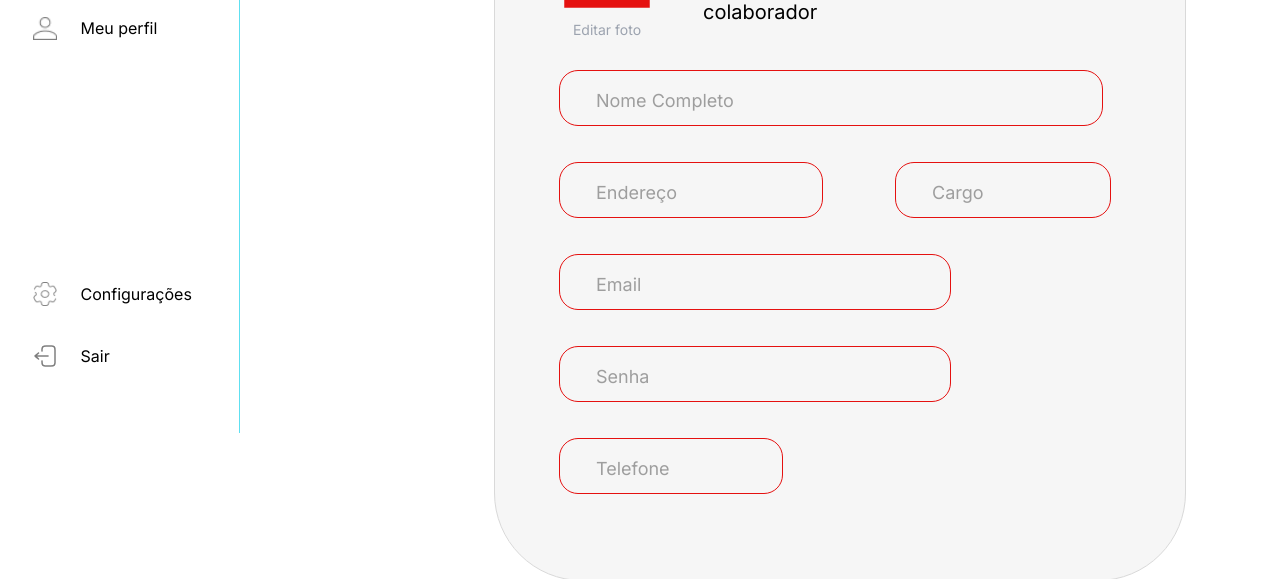
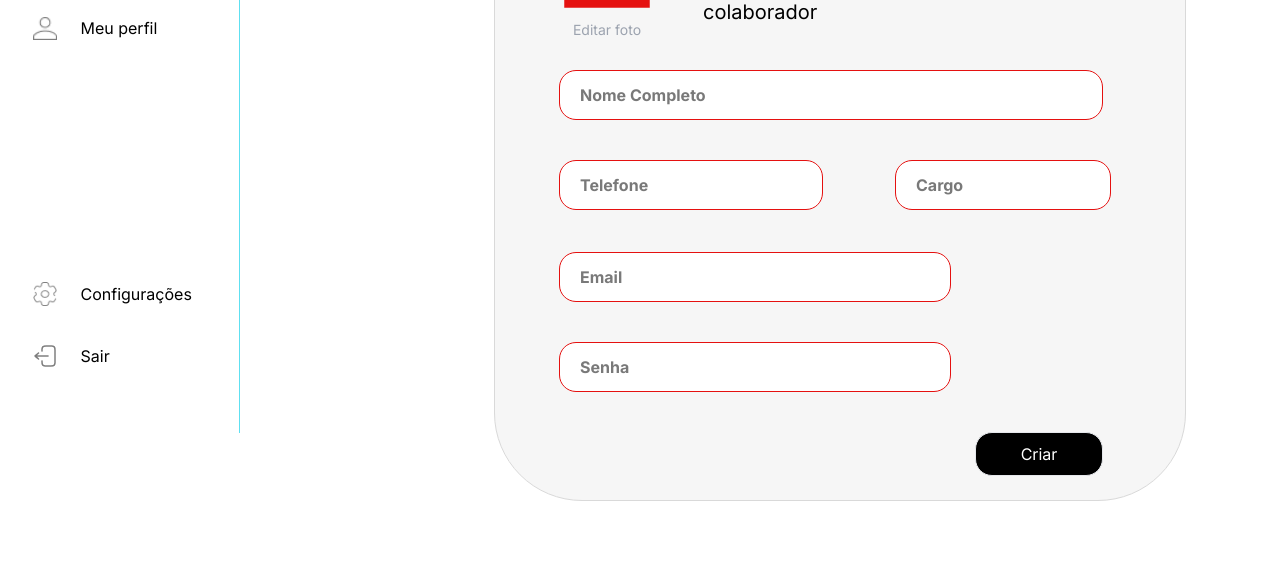
Before and after one commit to artursanntos/vfoods, a React (Vite) app: page /new_collaborator in a window 1280 px wide. Shown: the part 367-946 px from the top of the page. After the commit the page ends 900 px from the top, so only its background shows below. Built offline with nearby package versions, Linux system fonts and the light colour scheme; no server answers.

Commit message:
feature: criar colaborador funcionando

```diff
--- a/src/App.tsx
+++ b/src/App.tsx
@@ -10,6 +10,7 @@ import Collaborator from "./pages/Collaborator"
 import { Route, Routes } from "react-router-dom"
 import { VfoodsProvider } from "./contexts/VfoodsContext"
 import { IndicatorProvider } from "./contexts/IndicatorContext"
+import { CollaboratorProvider } from "./contexts/ColaboratorContext"
 
 function App() {
 
@@ -18,6 +19,7 @@ function App() {
         <>
             <VfoodsProvider>
             <IndicatorProvider>
+            <CollaboratorProvider>
                 <Routes>
 
                     <Route path="/login" element={<Login/>}/>
@@ -33,6 +35,7 @@ function App() {
                     <Route path="/collabotarors/:id/pdf"/>
 
                 </Routes>
+            </CollaboratorProvider>
             </IndicatorProvider>
             </VfoodsProvider>
 
--- /dev/null
+++ b/src/contexts/ColaboratorContext.tsx
@@ -0,0 +1,51 @@
+import { createContext, SetStateAction, useState, Dispatch, ReactNode } from 'react';
+import { collaboratorType } from '../types';
+import { useContext } from 'react';
+import { VfoodsContext } from './VfoodsContext';
+import axios from 'axios';
+
+interface CollaboratorContextType {
+    collaborator: collaboratorType;
+    setCollab: Dispatch<SetStateAction<collaboratorType>>
+    createCollab: () => Promise<void>;
+}
+
+interface CollaboratorProviderProps {
+    children: ReactNode
+}
+
+export const CollaboratorContext = createContext({} as CollaboratorContextType);
+
+export function CollaboratorProvider({ children }: CollaboratorProviderProps) {
+    const [collaborator, setCollab] = useState<collaboratorType>({} as collaboratorType)
+    const { manager } = useContext(VfoodsContext);
+
+    const createCollab = async () => {
+        console.log("Chegou aqui");
+
+        try {
+            const url = 'http://localhost:3000/colaborador'
+
+            const headers = {
+                'Content-Type': 'application/json'
+            }
+
+            console.log(manager.id);
+
+            // setCollab({...collaborator, gestor: manager.id})
+
+            const response = await axios.post(url, {...collaborator, idGestor: manager.id}, { headers })
+
+            console.log(response)
+        } catch (error) {
+            console.log(error)
+        }
+    }
+
+    return (
+        <CollaboratorContext.Provider value={{ collaborator, setCollab,  createCollab }}>
+            {children}
+        </CollaboratorContext.Provider>
+    )
+
+}
--- a/src/pages/NewCollaborator.tsx
+++ b/src/pages/NewCollaborator.tsx
@@ -1,11 +1,57 @@
-import { Header } from "../componets/Header/Header"
-import { SideBar } from "../componets/SideBar/SideBar"
+import { useState, useContext } from 'react';
+import { Header } from '../componets/Header/Header'
+import { SideBar } from '../componets/SideBar/SideBar'
+import { Link } from 'react-router-dom';
+import { CollaboratorContext } from '../contexts/ColaboratorContext';
+import Modal from 'react-modal';
+import Textbox from "../componets/Atomos/Textbox"
 
 export default function NewCollaborator() {
 
+    const [indicatorModalIsOpen, setIndicatorModalIsOpen] = useState(false);
+    const {collaborator, setCollab} = useContext(CollaboratorContext)
+    const {createCollab} = useContext(CollaboratorContext)
+
+    const handleNome = (childData: string) => {
+        setCollab({...collaborator, nome: childData})
+    }
+
+    const handleImage = (childData: string) => {
+        setCollab({...collaborator, imagem: childData})
+    }
+
+    const handleEmail = (childData: string) => {
+        setCollab({...collaborator, email: childData})
+    }
+
+    const handleSenha = (childData: string) => {
+        setCollab({...collaborator, senha: childData})
+    }
+
+    const handleCargo = (childData: string) => {
+        setCollab({...collaborator, cargo: childData})
+    }
+
+    const handleTelefone = (childData: string) => {
+        setCollab({...collaborator, telefone: childData})
+    }
+
+    function create() {
+        const deadlineDate = new Date();
+        setCollab({...collaborator, data_admissao: deadlineDate})
+        console.log('chegou no log')
+        createCollab()
+    }
+
+    function openIndicatorModal() {
+        setIndicatorModalIsOpen(true);
+    }
+
+    function closeModal() {
+        setIndicatorModalIsOpen(false);
+    }
 
     return (
-
         <>
             <div className='flex'>
 
@@ -15,15 +61,15 @@ export default function NewCollaborator() {
 
                     <div className='flex flex-col items-center pb-16'>
 
-                        <Header pathUserImg={'src/componets/Header/assets/userImg.png'} userName={'Carlos Eduardo L.'} />
+                        <Header/>
 
                     </div>
 
-                    <div className='flex flex-col gap-9 border rounded-[5.5rem] border-cinza-300 bg-cinza-200 h-[47rem] w-[43.25rem] ml-24 mb-8'>
+                    <div className='flex flex-col gap-9 border rounded-[5.5rem] border-cinza-300 bg-cinza-200 h-[42rem] w-[43.25rem] ml-24 mb-8'>
 
                         <div className="flex ml-[4rem] pt-[5.75rem] gap-12">
 
-                            <button className="flex flex-col items-center h-[7rem] hover:scale-105 duration-300 ease-in-out">
+                            <button onClick={openIndicatorModal} className="flex flex-col items-center h-[7rem] hover:scale-105 duration-300 ease-in-out">
 
                                 <img className="h-[6rem] mb-3" src="src/assets/person.png" alt="person_icon" />
                                 <h1 className="text-sm text-gray-400"> Editar foto </h1>
@@ -37,40 +83,71 @@ export default function NewCollaborator() {
 
                         </div>
 
-                        <div className="border ml-[4rem] border-vermelho rounded-19 h-[3.5rem] w-[34rem]">
-                            <input type="text" className="float-left bg-transparent pl-[2.25rem] pt-4 mr-[3rem] italic text-lg border-none w-[30rem] placeholder:text-cinza-400 focus:shadow-none outline-none" placeholder="Nome Completo"/>
+                        <div className="ml-[4rem] h-[3.5rem] w-[34rem]">
+                            <Textbox label="Nome Completo" type="nome" parentCallback={handleNome} />
                         </div>
 
                         <div className="flex ml-[4rem] gap-[4.5rem]">
 
-                            <div className="border border-vermelho rounded-19 h-[3.5rem] w-[16.5rem]">
-                                <input type="text" className="float-left bg-transparent pl-[2.25rem] pt-4 mr-[3rem] italic text-lg border-none w-[14rem] placeholder:text-cinza-400 focus:shadow-none outline-none" placeholder="Endereço"/>
+                            <div className="h-[3.5rem] w-[16.5rem]">
+                                <Textbox label="Telefone" type="cel" parentCallback={handleTelefone} />
                             </div>
 
-                            <div className="border border-vermelho rounded-19 h-[3.5rem] w-[13.5rem]">
-                                <input type="text" className="float-left bg-transparent pl-[2.25rem] pt-4 mr-[3rem] italic text-lg border-none w-[11rem] placeholder:text-cinza-400 focus:shadow-none outline-none" placeholder="Cargo"/>
+                            <div className="h-[3.5rem] w-[13.5rem]">
+                                <Textbox label="Cargo" type="cargo" parentCallback={handleCargo} />
                             </div>
 
                         </div>
 
-                        <div className="border ml-[4rem] border-vermelho rounded-19 h-[3.5rem] w-[24.5rem]">
-                            <input type="text" className="float-left bg-transparent pl-[2.25rem] pt-4 mr-[3rem] italic text-lg border-none w-[21rem] placeholder:text-cinza-400 focus:shadow-none outline-none" placeholder="Email"/>
+                        <div className="ml-[4rem] h-[3.5rem] w-[24.5rem]">
+                            <Textbox label="Email" type="email" parentCallback={handleEmail} />
                         </div>
 
-                        <div className="border ml-[4rem] border-vermelho rounded-19 h-[3.5rem] w-[24.5rem]">
-                            <input type="text" className="float-left bg-transparent pl-[2.25rem] pt-4 mr-[3rem] italic text-lg border-none w-[21rem] placeholder:text-cinza-400 focus:shadow-none outline-none" placeholder="Senha"/>
+                        <div className="ml-[4rem] h-[3.5rem] w-[24.5rem]">
+                            <Textbox label="Senha" type="senha" parentCallback={handleSenha} />
                         </div>
 
-                        <div className="border ml-[4rem] border-vermelho rounded-19 h-[3.5rem] w-[14rem]">
-                            <input type="text" className="float-left bg-transparent pl-[2.25rem] pt-4 mr-[3rem] italic text-lg border-none w-[11.5rem] placeholder:text-cinza-400 focus:shadow-none outline-none" placeholder="Telefone"/>
+                        <div className='flex justify-end w-[38rem] pb-6'>
+
+                            <Link onClick={create} to="/">
+                                <button className="w-[8rem] h-[2.75rem] border rounded-17 text-white bg-black">
+                                    Criar
+                                </button>
+                            </Link>
+
+
                         </div>
 
-
-
                     </div>
-
                 </div>
             </div>
+
+            <Modal
+                isOpen={indicatorModalIsOpen}
+                onRequestClose={closeModal}
+                className="fixed top-1/2 left-1/2 transform -translate-x-1/2 -translate-y-1/2 w-[50rem] h-[40rem] bg-white p-8 rounded-[25px] drop-shadow-modal overflow-auto"
+                contentLabel="Imagem Colaborador"
+            >
+                <div className='flex flex-col min-h-full'>
+                    <div className='flex-grow'>
+                        <div className='flex flex-col gap-12'>
+
+                            <button onClick={closeModal}><img src="/src/assets/back-arrow.svg" alt="Voltar" /></button>
+                            <div className='flex justify-around text-3xl border-b-2 mt-8 w-full font-bold static'></div>
+                        </div>
+
+                        <h4 className='text-xl font-bold pt-6 pb-6'> Insira o link para Adicionar uma Imagem ao colaborador:</h4>
+                        <Textbox label="imagem" type="imagem" parentCallback={handleImage} />
+                        <div className='flex justify-end pr-12 pt-6'>
+                            <button onClick={closeModal} className="w-[8rem] h-[2.75rem] border rounded-17 text-white bg-black">
+                                Criar
+                            </button>
+
+                        </div>
+                    </div>
+                </div>
+
+            </Modal>
         </>
     )
 
```
